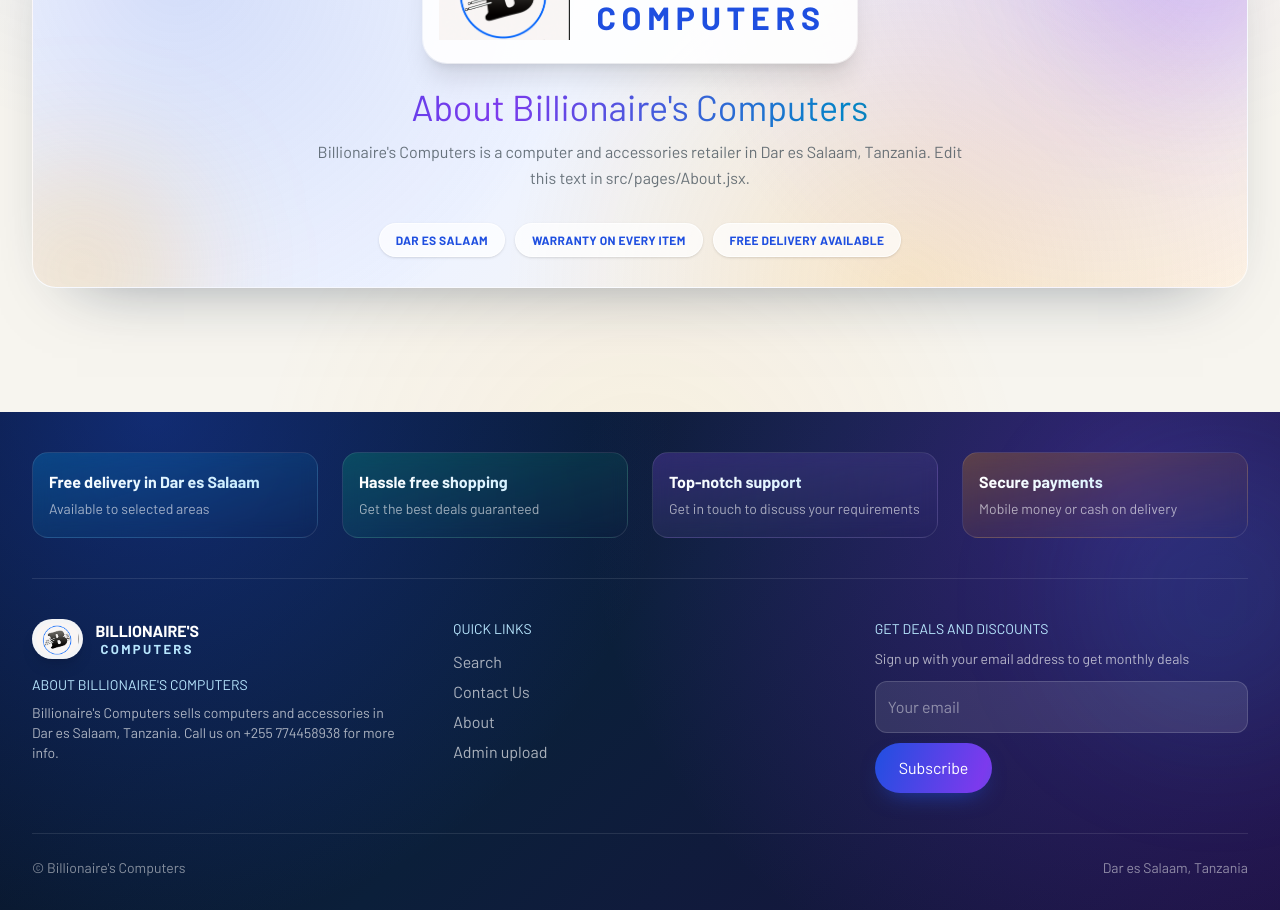
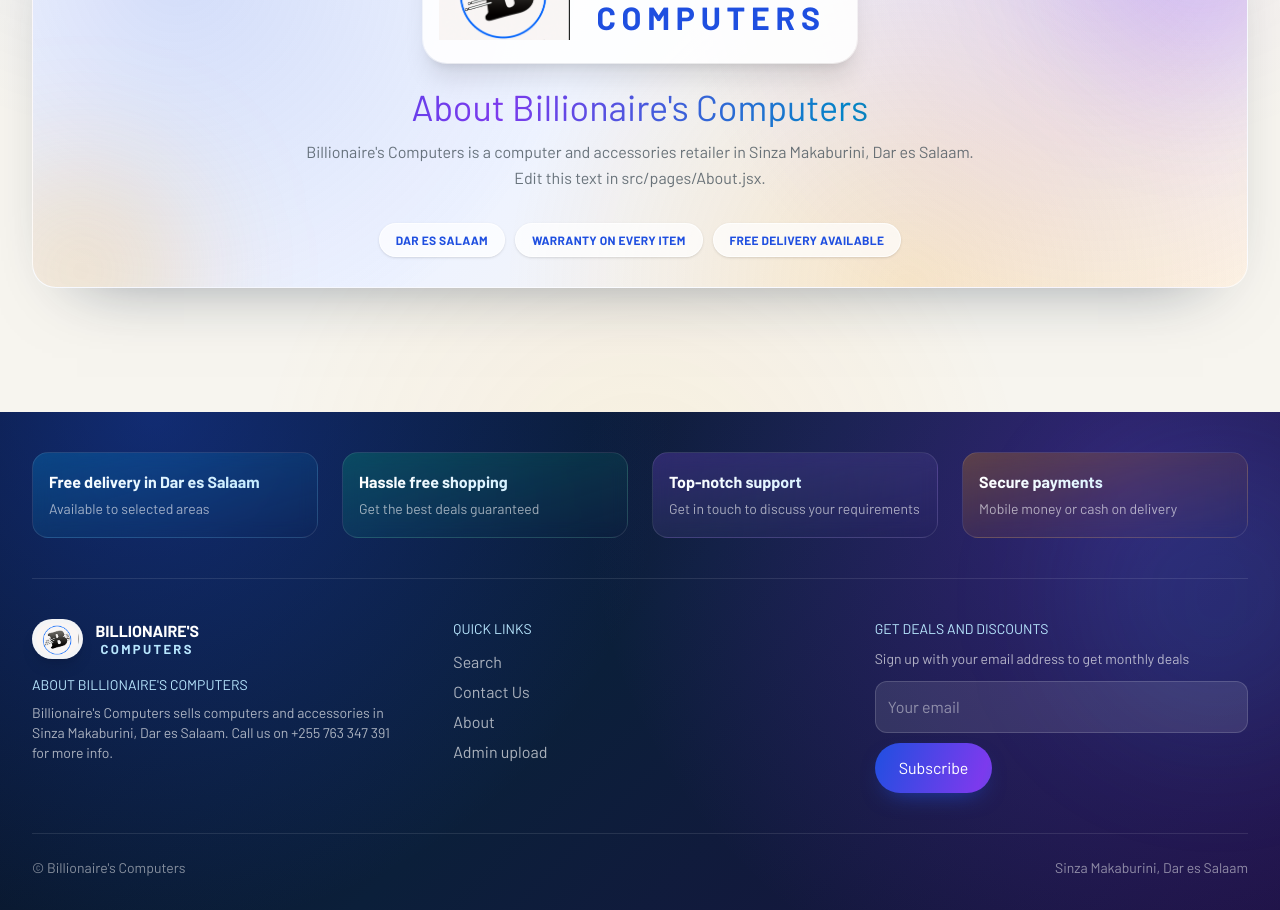
Before and after one commit to norbzCk/Computers-Store, a React (Vite) app: page /about in a window 1280 px wide. Shown: the part 300-1210 px from the top of the page. Built offline with nearby package versions, Linux system fonts and the light colour scheme.

Commit message:
feat: centralize store configuration

```diff
--- a/src/components/Footer.jsx
+++ b/src/components/Footer.jsx
@@ -1,5 +1,5 @@
 import { Link } from 'react-router-dom'
-import { site } from '../data'
+import { store } from '../data'
 import Logo from './Logo'
 
 const featureTones = [
@@ -25,8 +25,8 @@
         <div className="grid grid-cols-1 gap-8 py-8 sm:py-10 md:grid-cols-3 md:gap-10 lg:gap-12">
           <div>
             <Logo size="sm" light className="mb-4" />
-            <h4 className="mb-2 text-sm uppercase text-sky-200">About {site.name}</h4>
-            <p className="text-sm text-white/65">{site.name} sells computers and accessories in {site.address}. Call us on {site.phone} for more info.</p>
+            <h4 className="mb-2 text-sm uppercase text-sky-200">About {store.name}</h4>
+            <p className="text-sm text-white/65">{store.name} sells computers and accessories in {store.address}. Call us on {store.phone} for more info.</p>
           </div>
           <div>
             <h4 className="mb-2.5 text-sm uppercase text-sky-200">Quick links</h4>
@@ -45,8 +45,8 @@
           </div>
         </div>
         <div className="flex flex-col gap-2 border-t border-white/10 pt-6 text-sm text-white/50 sm:flex-row sm:items-center sm:justify-between">
-          <span>© {site.name}</span>
-          <span>{site.address}</span>
+          <span>© {store.name}</span>
+          <span>{store.address}</span>
         </div>
       </div>
     </footer>
--- a/src/components/Header.jsx
+++ b/src/components/Header.jsx
@@ -1,6 +1,6 @@
 import { useState } from 'react'
 import { Link, NavLink, useLocation, useNavigate } from 'react-router-dom'
-import { cats, moreCats, site } from '../data'
+import { cats, moreCats, store } from '../data'
 import { useCart } from '../context/CartContext'
 import { useTheme } from '../context/ThemeContext'
 import { catName } from '../utils'
@@ -87,8 +87,8 @@
               </span>
               <span><strong className="font-extrabold tracking-wide">FREE Delivery</strong> to Selected Locations in Dar Es Salaam.</span>
             </span>
-            <a href={`tel:${site.phone.replace(/[^\d+]/g, '')}`} className="group inline-flex items-center gap-1.5 rounded-full bg-white px-4 py-1.5 text-xs font-bold text-primary shadow-sm transition duration-200 hover:-translate-y-0.5 hover:bg-primary-soft hover:shadow-md sm:text-sm">
-              Call now on {site.phone}
+            <a href={`tel:${store.phone.replace(/[^\d+]/g, '')}`} className="group inline-flex items-center gap-1.5 rounded-full bg-white px-4 py-1.5 text-xs font-bold text-primary shadow-sm transition duration-200 hover:-translate-y-0.5 hover:bg-primary-soft hover:shadow-md sm:text-sm">
+              Call now on {store.phone}
               <svg viewBox="0 0 24 24" fill="none" stroke="currentColor" strokeWidth="2.5" strokeLinecap="round" strokeLinejoin="round" className="h-3.5 w-3.5 transition-transform group-hover:translate-x-0.5" aria-hidden="true">
                 <path d="M5 12h14M13 6l6 6-6 6" />
               </svg>
--- a/src/data.js
+++ b/src/data.js
@@ -1,10 +1,25 @@
 // Edit this file to change store details, categories and products.
-export const site = {
+// TODO: Owner to confirm the correct WhatsApp and phone number. Placeholder uses the Instagram number.
+export const store = {
   name: "Billionaire's Computers",
-  phone: '+255 774458938',
+  whatsappNumber: '255763347391',
+  phone: '+255 763 347 391',
   email: 'info@billionaires.co.tz',
-  hours: ['Monday - Friday 9am to 5pm', 'Saturday 10am to 2pm'],
-  address: 'Dar es Salaam, Tanzania',
+  address: 'Sinza Makaburini, Dar es Salaam',
+  mapLink: 'https://www.google.com/maps/search/?api=1&query=Sinza+Makaburini%2C+Dar+es+Salaam',
+  openingHours: ['Monday - Friday 9am to 5pm', 'Saturday 10am to 2pm'],
+  instagramUrl: 'https://www.instagram.com/billionairescomputers/',
+  url: 'https://billionaires.co.tz',
+  deliveryInfo: {
+    summary: 'Free delivery to selected locations in Dar es Salaam.',
+    freeDeliveryNote: 'Free delivery applies to selected locations only. Confirm your area on WhatsApp before ordering.',
+    zones: [
+      { name: 'Selected Dar es Salaam locations', fee: 'Free', estimatedTime: 'Same day or next day' },
+      { name: 'Other Dar es Salaam areas', fee: 'Owner to confirm', estimatedTime: 'Owner to confirm' },
+      { name: 'Outside Dar es Salaam', fee: 'Quoted on request', estimatedTime: 'Owner to confirm' },
+    ],
+    notes: ['Placeholder delivery fees and timings. Owner to confirm before publishing.'],
+  },
 }
 export const cats = [
   ['laptops', 'Laptops'], ['desktops', 'Desktops'], ['macbooks', 'Macbooks'], ['printers', 'Printers'],
--- a/src/pages/About.jsx
+++ b/src/pages/About.jsx
@@ -1,4 +1,4 @@
-import { site } from '../data'
+import { store } from '../data'
 import Logo from '../components/Logo'
 
 export default function About() {
@@ -13,8 +13,8 @@
               <Logo size="lg" />
             </div>
           </div>
-          <h1 className="text-2xl sm:text-3xl md:text-4xl text-gradient mb-3 text-center">About {site.name}</h1>
-          <p className="mx-auto max-w-2xl text-center text-ink/80">{site.name} is a computer and accessories retailer in {site.address}. Edit this text in src/pages/About.jsx.</p>
+          <h1 className="text-2xl sm:text-3xl md:text-4xl text-gradient mb-3 text-center">About {store.name}</h1>
+          <p className="mx-auto max-w-2xl text-center text-ink/80">{store.name} is a computer and accessories retailer in {store.address}. Edit this text in src/pages/About.jsx.</p>
           <div className="mt-8 flex flex-wrap justify-center gap-2.5">
             {['Dar es Salaam', 'Warranty on every item', 'Free delivery available'].map((item) => <span key={item} className="rounded-full border border-white/70 bg-surface/70 px-4 dark:border-white/10 py-2 text-xs font-bold uppercase tracking-wide text-primary shadow-sm">{item}</span>)}
           </div>
--- a/src/pages/Contact.jsx
+++ b/src/pages/Contact.jsx
@@ -1,5 +1,5 @@
 import { useState } from 'react'
-import { site } from '../data'
+import { store } from '../data'
 
 export default function Contact() {
   const [sent, setSent] = useState(false)
@@ -18,16 +18,16 @@
           <div className="mt-7 grid gap-3 sm:grid-cols-3">
             <div className="rounded-2xl border border-line bg-surface/80 p-4 text-left shadow-sm">
               <p className="text-[11px] font-bold uppercase tracking-[0.16em] text-primary">Visit us</p>
-              <p className="mt-1 font-semibold text-ink">{site.address}</p>
+              <p className="mt-1 font-semibold text-ink">{store.address}</p>
             </div>
             <div className="rounded-2xl border border-line bg-surface/80 p-4 text-left shadow-sm">
               <p className="text-[11px] font-bold uppercase tracking-[0.16em] text-violet">Call or email</p>
-              <p className="mt-1 font-semibold text-ink">{site.phone}</p>
-              <p className="text-sm">{site.email}</p>
+              <p className="mt-1 font-semibold text-ink">{store.phone}</p>
+              <p className="text-sm">{store.email}</p>
             </div>
             <div className="rounded-2xl border border-line bg-surface/80 p-4 text-left shadow-sm">
               <p className="text-[11px] font-bold uppercase tracking-[0.16em] text-sky">Opening hours</p>
-              {site.hours.map((h) => <p key={h} className="mt-1 text-sm text-ink">{h}</p>)}
+              {store.openingHours.map((h) => <p key={h} className="mt-1 text-sm text-ink">{h}</p>)}
             </div>
           </div>
           <form onSubmit={(e) => { e.preventDefault(); setSent(true) }} className="mx-auto mt-8 grid max-w-[680px] gap-3 rounded-2xl border border-line bg-surface/90 p-5 shadow-sm sm:p-6">
--- a/src/pages/Product.jsx
+++ b/src/pages/Product.jsx
@@ -1,6 +1,6 @@
 import { useState } from 'react'
 import { Link, useParams } from 'react-router-dom'
-import { site } from '../data'
+import { store } from '../data'
 import { useCart } from '../context/CartContext'
 import Art from '../components/Art'
 import Card from '../components/Card'
@@ -42,7 +42,7 @@
         <div className="panel-gradient relative overflow-hidden rounded-2xl border border-line p-5 shadow-lg sm:p-[30px]">
           <h1 className="text-xl sm:text-2xl md:text-[28px] text-gradient mb-3 leading-tight">{p.title}</h1>
           {p.compare && <span className="badge-sale mb-2.5 inline-block rounded-full px-3 py-1 text-xs font-bold sm:text-sm">Save {(p.compare - p.price).toLocaleString('en-US')} TZS</span>}
-          <div className="text-xs uppercase border-b border-line pb-4 mb-4">{site.name}</div>
+          <div className="text-xs uppercase border-b border-line pb-4 mb-4">{store.name}</div>
           <div className="text-2xl font-bold sm:text-[28px]"><span className="price-gradient">{money(p.price)}</span>{p.compare && <s className="ml-2.5 text-lg text-[#9aa5ab] dark:text-white/45">{money(p.compare)}</s>}</div>
           <div className="flex gap-4 items-center my-5"><b>Quantity:</b><select value={qty} onChange={(e) => setQty(+e.target.value)} className="rounded-xl border border-line bg-surface px-3 py-2.5 shadow-sm sm:px-4 sm:py-3">{[1, 2, 3, 4, 5].map((n) => <option key={n}>{n}</option>)}</select></div>
           <button className="btn-gradient inline-block rounded-full px-8 py-3.5 font-bold" disabled={sold} onClick={() => add(p, qty)}>{sold ? 'Sold out' : 'Add to cart'}</button>
```
